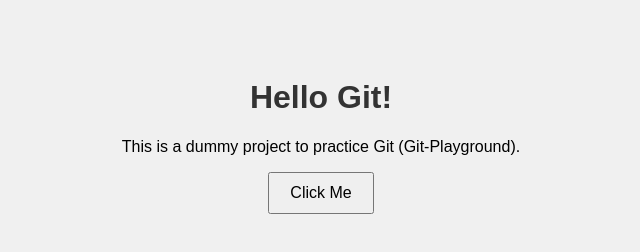
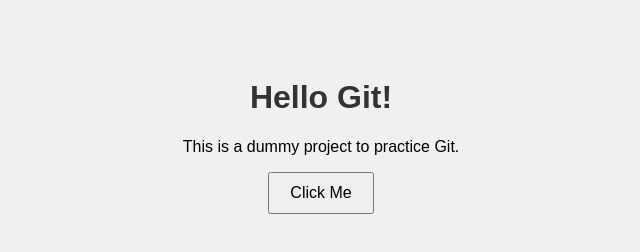
Before and after one commit to Rahul-Vashistt/dummy-repo, a plain HTML site: page index.html in a window 1280 px wide. Shown: the whole page, without its empty margins (319-959 px from the left). Drawn offline with Linux system fonts and the light colour scheme.

Commit message:
Removal of name

```diff
--- a/index.html
+++ b/index.html
@@ -8,7 +8,7 @@
 </head>
 <body>
   <h1>Hello Git!</h1>
-  <p>This is a dummy project to practice Git (Git-Playground).</p>
+  <p>This is a dummy project to practice Git.</p>
   <button onclick="greet()">Click Me</button>
 
   <script src="script.js"></script>
```
